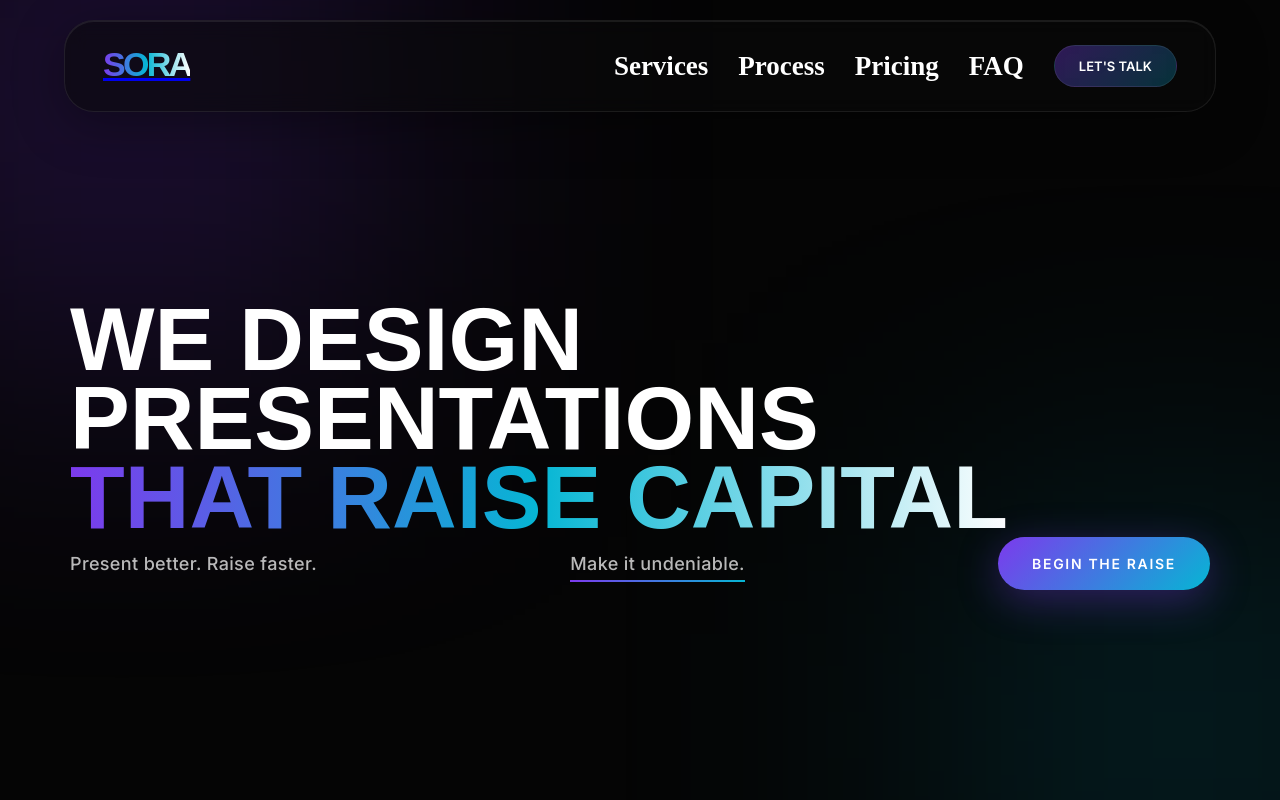
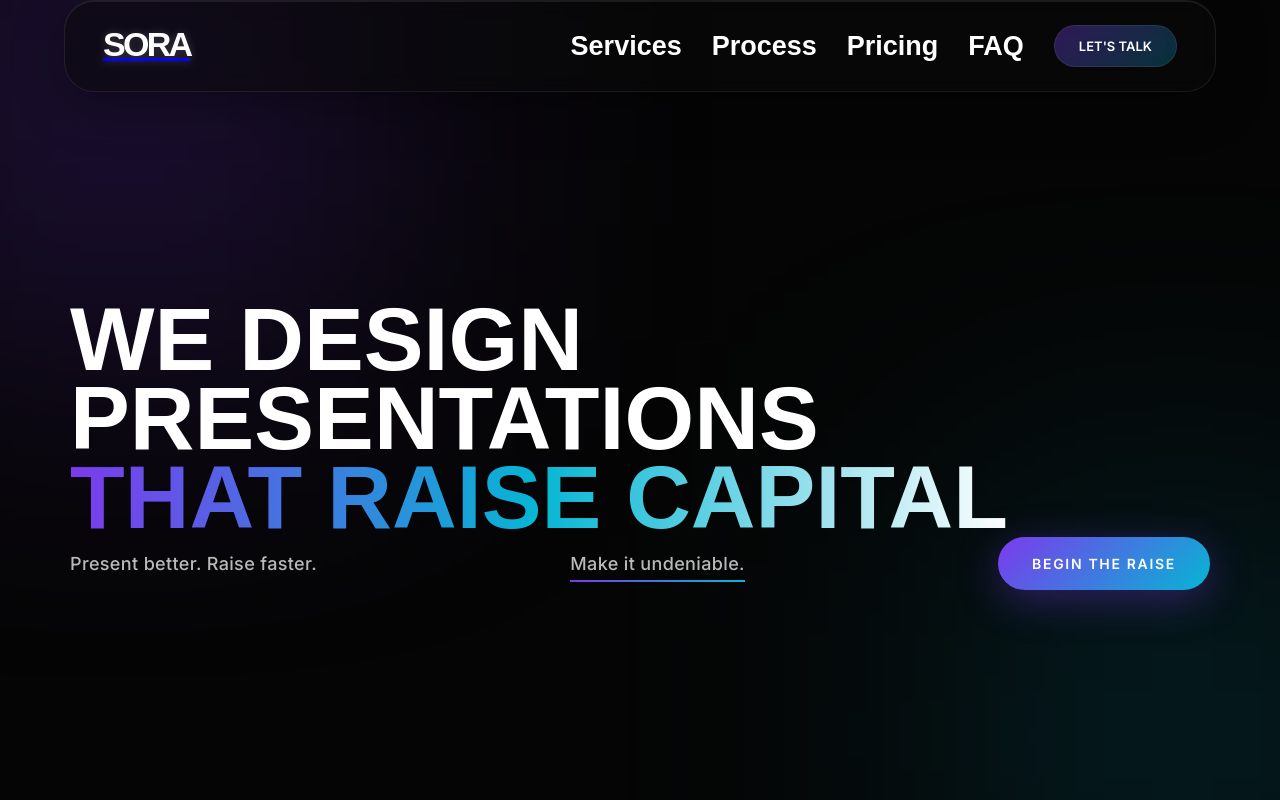
Before and after one commit to namshakaran-art/sora-agency-platform, a React (Vite) app: page / in a window 1280 px wide. In both pictures the pointer is over the element 146 px from the left and 66 px from the top of the page. Shown: the top 800 px of the page. Built offline with nearby package versions, Linux system fonts and the light colour scheme.

Commit message:
style: remove purple hover and navbar border

```diff
--- a/src/Components/Navbar/Navbar.css
+++ b/src/Components/Navbar/Navbar.css
@@ -21,7 +21,7 @@ body {
   height: 92px;
   color: white;
   position: fixed;
-  top: 20px; /* Thoda top se space diya */
+  /* top: 20px; Thoda top se space diya */
   left: 50%;
   transform: translateX(-50%);
   z-index: 9999;
@@ -51,18 +51,18 @@ body {
   cursor: pointer;
 }
 
+/* Purana wala purple hover hata kar ye simple effect rakho */
 .lefttext h1:hover {
   transform: translateY(-2px);
-  background: linear-gradient(90deg, #7c3aed, #06b6d4, #ffffff);
-  -webkit-background-clip: text;
-  -webkit-text-fill-color: transparent;
+  color: #ffffff; /* Purple ke bajaye sirf white hi rahega */
+  text-shadow: 0 0 10px rgba(255, 255, 255, 0.2); /* Halki si white glow */
 }
-
 /* NAV LINKS */
 .righttext {
   display: flex;
   gap: 30px; /* Gap thoda kam kiya for stability */
   align-items: center;
+   font-family: "Clash Display", sans-serif;
 }
 
 .nav-link {
```
